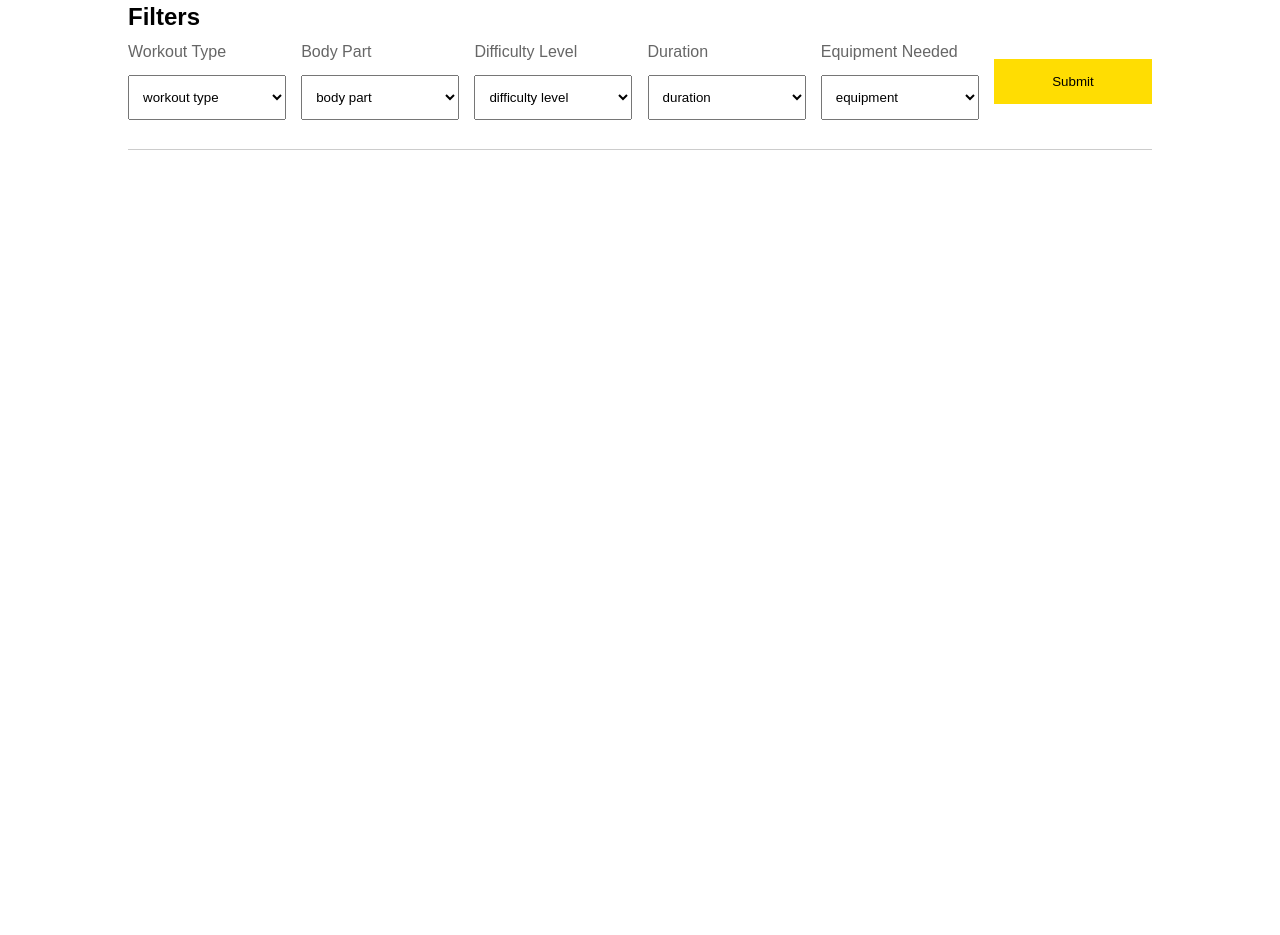
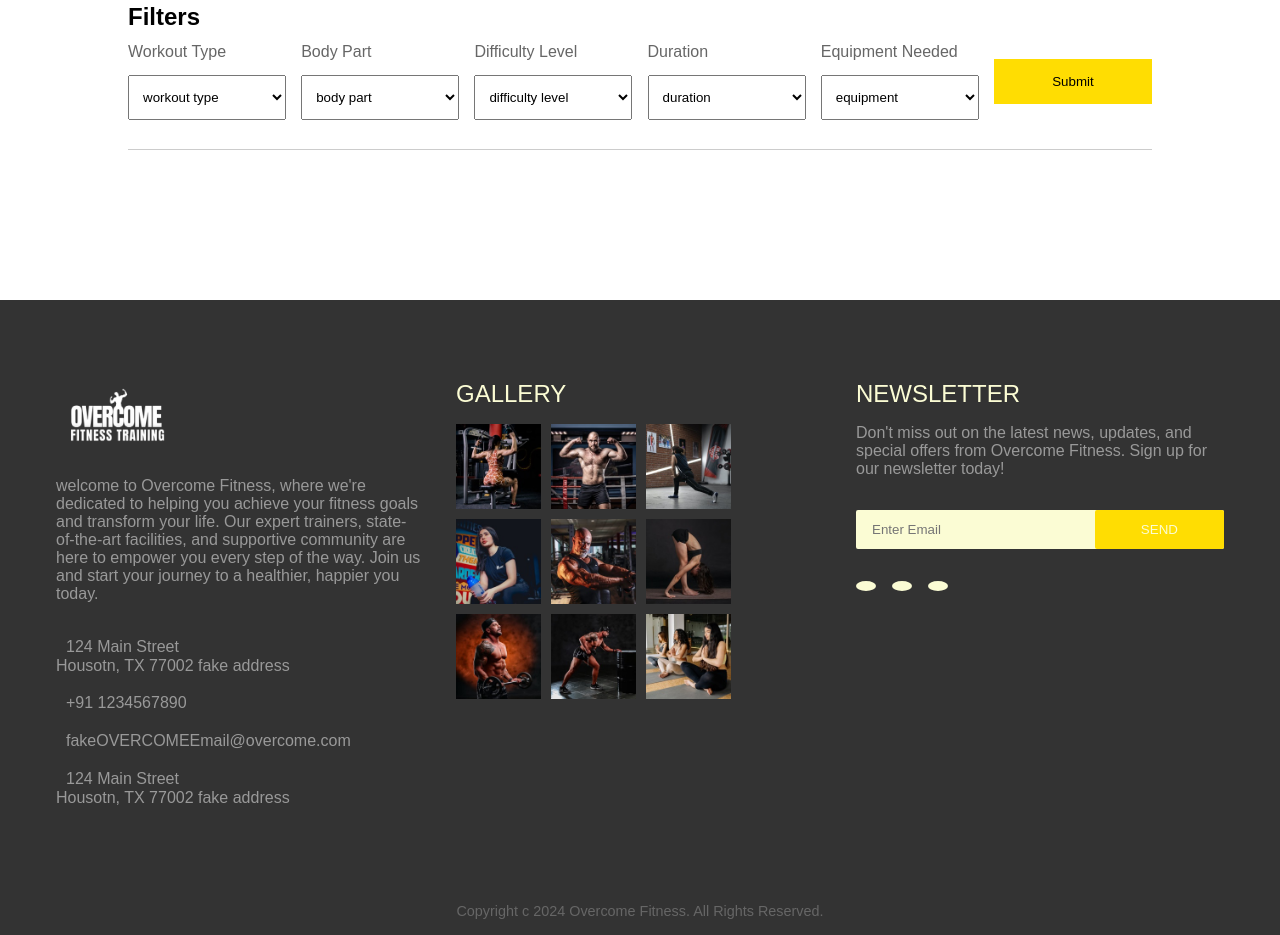
Before and after one commit to kamjohn777/overcome-fitness-site-proto, a website: page Excercises.html in a window 1280 px wide. Shown: the part 480-1415 px from the top of the page. Before the commit the page ends 800 px from the top, so only its background shows below. Drawn offline with nearby package versions, Linux system fonts and the light colour scheme.

Commit message:
working on footer for the exercise page

```diff
--- a/Excercises.html
+++ b/Excercises.html
@@ -100,6 +100,85 @@
       <div id="exercises"></div>
     </section>
 
+    <footer class="footer" id="contact">
+        <div class="section__container footer__container">
+          <div class="footer__col">
+            <div class="footer__logo">
+              <a href="#"><img src="./assets/Overcome_logo.png" alt="logo" /></a>
+            </div>
+            <p>
+              welcome to Overcome Fitness, where we're dedicated to helping you
+              achieve your fitness goals and transform your life. Our expert
+              trainers, state-of-the-art facilities, and supportive community are
+              here to empower you every step of the way. Join us and start your
+              journey to a healthier, happier you today.
+            </p>
+            <ul class="footer__links">
+              <li>
+                <a href="#">
+                  <span><i class="ri-map-pin-fill"></i></span>
+                  124 Main Street <br />
+                  Housotn, TX 77002 fake address
+                </a>
+              </li>
+              <li>
+                <a href="#">
+                  <span><i class="ri-phone-fill"></i></span>
+                  +91 1234567890
+                </a>
+              </li>
+              <li>
+                <a href="#">
+                  <span><i class="ri-mail-fill"></i></span>
+                  fakeOVERCOMEEmail@overcome.com
+                </a>
+              </li>
+              <li>
+                <a href="#">
+                  <span><i class="ri-map-pin-fill"></i></span>
+                  124 Main Street <br />
+                  Housotn, TX 77002 fake address
+                </a>
+              </li>
+            </ul>
+          </div>
+          <div class="footer__col">
+            <h4>GALLERY</h4>
+            <div class="gallery__grid">
+              <img src="./assets/gallery-1.jpg" alt="gallery" />
+              <img src="./assets/gallery-2.jpg" alt="gallery" />
+              <img src="./assets/gallery-3.jpg" alt="gallery" />
+              <img src="./assets/gallery-4.jpg" alt="gallery" />
+              <img src="./assets/gallery-5.jpg" alt="gallery" />
+              <img src="./assets/gallery-6.jpg" alt="gallery" />
+              <img src="./assets/gallery-7.jpg" alt="gallery" />
+              <img src="./assets/gallery-8.jpg" alt="gallery" />
+              <img src="./assets/gallery-9.jpg" alt="gallery" />
+            </div>
+          </div>
+          <div class="footer__col">
+            <h4>NEWSLETTER</h4>
+            <p>
+              Don't miss out on the latest news, updates, and special offers from
+              Overcome Fitness. Sign up for our newsletter today!
+            </p>
+            <form action="/">
+              <input type="text" placeholder="Enter Email" />
+              <button class="btn btn__primary">SEND</button>
+            </form>
+            <div class="footer__socials">
+              <a href="#"><i class="ri-facebook-fill"></i></a>
+              <a href="#"><i class="ri-twitter-fill"></i></a>
+              <a href="#"><i class="ri-youtube-fill"></i></a>
+            </div>
+          </div>
+        </div>
+        <div class="footer__bar">
+          Copyright c 2024 Overcome Fitness. All Rights Reserved.
+        </div>
+      </footer>
+
+
     <script src="https://ajax.googleapis.com/ajax/libs/jquery/3.5.1/jquery.min.js"></script>
     <script src="./exerciseScript.js"></script>
   </body>
--- a/excercise.css
+++ b/excercise.css
@@ -291,13 +291,139 @@ nav {
 .video-content-wrap {
   width: 532px;
   height: 458px;
-  border: #957609 1px solid;
+  border: var(--text-color3) 1.5px solid;
   display: flex;
     flex-direction: column;
 }
 
 .video-content-wrap iframe {
   width: 500px;
-  height: 300px;
+  height: 270px;
+  /* height: 200px; */
   margin: 10px auto;
 }
+
+.footer {
+  background-color: var(--text-color1);
+}
+
+.footer__container {
+  display: grid;
+  gap: 4rem 2rem;
+}
+
+.footer__logo img {
+  margin-bottom: 1rem;
+  max-width: 120px;
+}
+
+.footer__col p {
+  margin-bottom: 2rem;
+  color: var(--text-color2);
+}
+
+.footer__logo img {
+  margin-bottom: 1rem;
+  max-width: 120px;
+}
+
+.footer__col p {
+  margin-bottom: 2rem;
+  color: var(--text-color3);
+}
+
+.footer__links {
+  list-style: none;
+  display: grid;
+  gap: 1rem;
+}
+
+.footer__links li a {
+  color: var(--text-color3);
+  transition: 0.3s;
+}
+
+.footer__links li a:hover {
+  color: var(--color8);
+}
+
+.footer__links li a span {
+  margin-right: 10px;
+  font-size: 1.2rem;
+  color: var(--color7);
+}
+
+.footer__col h4 {
+  margin-bottom: 1rem;
+  font-size: 1.5rem;
+  font-weight: 500;
+  font-family: var(--header-font);
+  color: var(--color8);
+}
+
+.footer__col form {
+  margin-bottom: 2rem;
+  width: 100%;
+  max-width: 400px;
+  display: flex;
+  align-items: center;
+  justify-content: center;
+  background-color: var(--color8);
+  border-radius: 2px;
+}
+
+.footer__col form input {
+  padding-inline: 1rem;
+  outline: none;
+  border: none;
+  width: 100%;
+  background-color: transparent;
+  color: var(--color5);
+}
+
+.footer__socials {
+  display: flex;
+  align-items: center;
+  gap: 1rem;
+}
+
+.footer__socials a {
+  padding: 5px 10px;
+  font-size: 1.25rem;
+  color: var(--color7);
+  background-color: var(--color8);
+  border-radius: 100%;
+}
+
+.footer__socials a:hover {
+  background-color: var(--color7);
+  color: var(--color8);
+}
+
+.footer__bar {
+  padding: 1rem;
+  font-size: 0.9rem;
+  color: var(--text-color2);
+  text-align: center;
+}
+
+.gallery__grid {
+  max-width: 275px;
+  display: grid;
+  grid-template-columns: repeat(3, 1fr);
+  gap: 10px;
+}
+
+.footer__links li a span {
+  margin-right: 10px;
+  font-size: 1.2rem;
+  color: var(--color7);
+}
+
+@media (min-width: 1024px) {
+  .footer__container {
+    display: grid;
+    grid-template-columns: repeat(3, 1fr);
+    gap: 4rem 2rem;
+  }
+}
```
